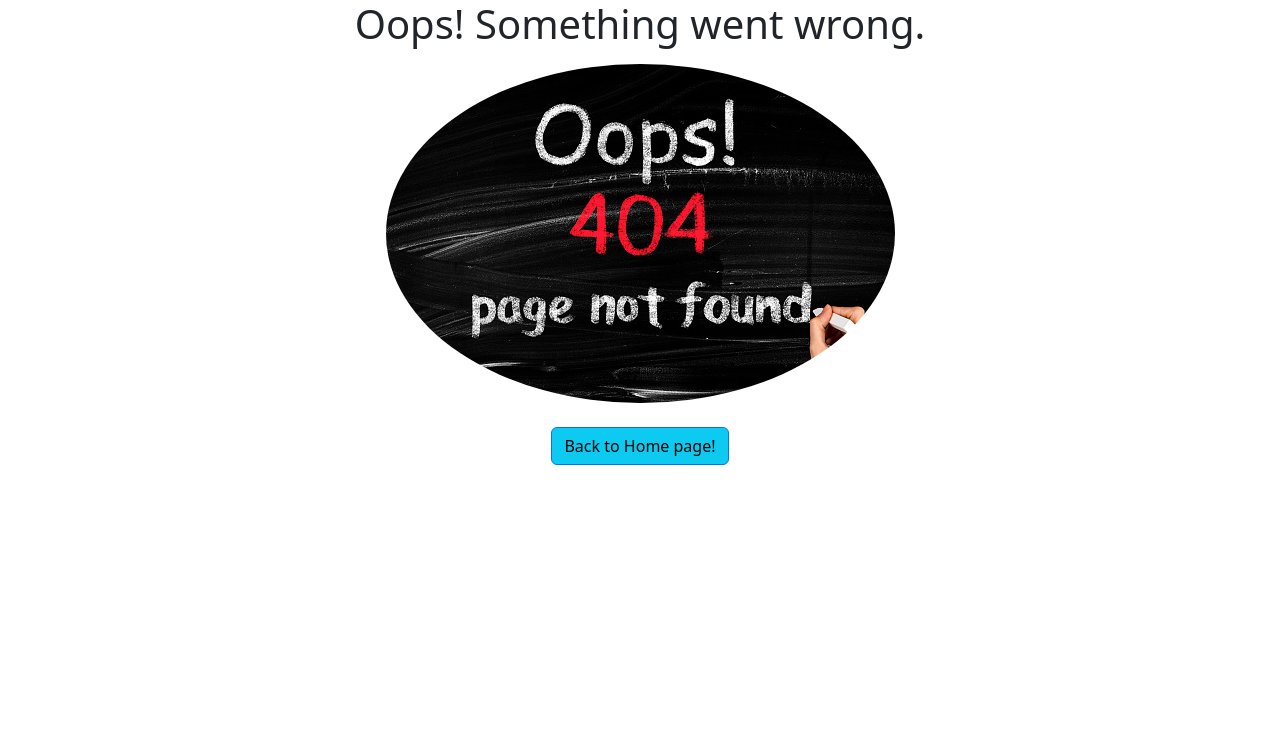
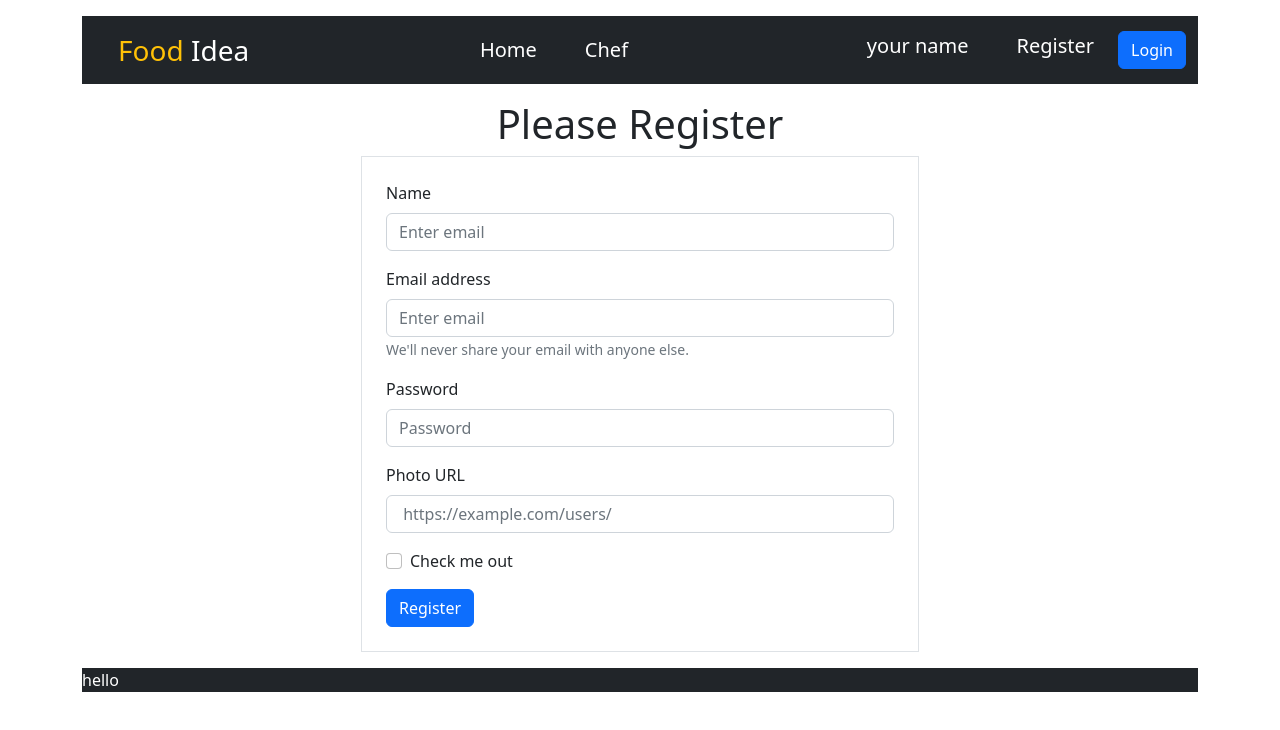
Before and after one commit to SAIDUR-WAY/food-idea-client, a React (Vite) app: page /register in a window 1280 px wide. Shown: the top 730 px of the page. Built offline with nearby package versions, Linux system fonts and the light colour scheme.

Commit message:
login and register page added

```diff
--- a/src/Home/Home/Header.jsx
+++ b/src/Home/Home/Header.jsx
@@ -14,8 +14,9 @@ const Header = () => {
             <Link className='px-4 text-decoration-none text-white' to="/chefs">Chef</Link>
           </Nav>
           <Nav className=''>
-            <Link className='px-4 text-decoration-none text-white' to="">More deets</Link>
-           <Button ><Link className=' text-decoration-none text-white' to=''>Login</Link></Button>
+            <Link className='px-4 text-decoration-none text-white' to="">your name</Link>
+            <Link className='px-4 text-decoration-none text-white' to="/register">Register</Link>
+           <Button ><Link className=' text-decoration-none text-white' to='/login'>Login</Link></Button>
           </Nav>
         </Navbar.Collapse>
       </Container>
--- a/src/errorPage/ErrorPage.jsx
+++ b/src/errorPage/ErrorPage.jsx
@@ -1,16 +1,17 @@
 import React from 'react';
 import error from '../assets/404page.jpg'
-import { Button } from 'react-bootstrap';
+import { Button, Container } from 'react-bootstrap';
 import { Link } from 'react-router-dom';
-
 const ErrorPage = ({errorMessage}) => {
      return (
-          <div className='mx-auto text-center'>
+          <Container>
+               <div className='mx-auto text-center  '>
           <h1>Oops! Something went wrong.</h1>
           <p>{errorMessage}</p>
           <img src={error} alt="Error" className=' rounded-circle' />
           <Button className='d-block mx-auto mt-4 bg-info '><Link className='text-decoration-none text-black' to='/'>Back to Home page!</Link></Button>
         </div>
+          </Container>
      );
 };
 
--- /dev/null
+++ b/src/pages/Login.jsx
@@ -0,0 +1,52 @@
+import React from 'react'
+import { Button, Form } from 'react-bootstrap'
+
+const Login = () => {
+
+     const handleLogIn = event =>{
+          event.preventDefault()
+
+          const form = event.target;
+          const email =form.email.value;
+          const password = form.password.value;
+          console.log(name, email, password)
+     }
+
+  return (
+    <section>
+      <h2 className="fs-1 text-center">Please LogIn</h2>
+      <Form onSubmit={handleLogIn} className="w-50 mx-auto border border-1 p-4">
+        <Form.Group className="mb-3" controlId="formBasicEmail">
+          <Form.Label>Email address</Form.Label>
+          <Form.Control
+            type="email"
+            name="email"
+            placeholder="Enter email"
+            required
+          />
+          <Form.Text className="text-muted">
+            We'll never share your email with anyone else.
+          </Form.Text>
+        </Form.Group>
+
+        <Form.Group className="mb-3" controlId="formBasicPassword">
+          <Form.Label>Password</Form.Label>
+          <Form.Control
+            type="password"
+            name="password"
+            placeholder="Password"
+            required
+          />
+        </Form.Group>
+        <Form.Group className="mb-3" controlId="formBasicCheckbox">
+          <Form.Check type="checkbox" label="Check me out" required />
+        </Form.Group>
+        <Button variant="primary" type="submit">
+          LogIn
+        </Button>
+      </Form>
+    </section>
+  )
+}
+
+export default Login
--- /dev/null
+++ b/src/pages/Register.jsx
@@ -0,0 +1,51 @@
+import React from 'react'
+import { Button, Form } from 'react-bootstrap'
+
+const Register = () => {
+
+     const handleSubmit = (event)=>{
+          event.preventDefault()
+
+          const form = event.target;
+          const name = form.name.value;
+          const email =form.email.value;
+          const password = form.password.value;
+          console.log(name, email, password)
+     }
+
+  return (
+    <div >
+     <h2 className='fs-1 text-center'>Please Register</h2>
+      <Form onSubmit={handleSubmit} className='w-50 mx-auto border border-1 p-4'>
+        <Form.Group className="mb-3" controlId="formBasicName">
+          <Form.Label>Name</Form.Label>
+          <Form.Control type="text" name='name' placeholder="Enter email" />
+        </Form.Group>
+        <Form.Group className="mb-3" controlId="formBasicEmail">
+          <Form.Label>Email address</Form.Label>
+          <Form.Control type="email" name='email' placeholder="Enter email" required />
+          <Form.Text className="text-muted">
+            We'll never share your email with anyone else.
+          </Form.Text>
+        </Form.Group>
+
+        <Form.Group className="mb-3" controlId="formBasicPassword">
+          <Form.Label>Password</Form.Label>
+          <Form.Control type="password" name='password' placeholder="Password" required />
+        </Form.Group>
+        <Form.Group className="mb-3" controlId="formBasicPassword">
+          <Form.Label>Photo URL</Form.Label>
+          <Form.Control type="url" name='Photo URL' placeholder=" https://example.com/users/" required />
+        </Form.Group>
+        <Form.Group className="mb-3" controlId="formBasicCheckbox">
+          <Form.Check type="checkbox" label="Check me out" required />
+        </Form.Group>
+        <Button variant="primary" type="submit">
+          Register
+        </Button>
+      </Form>
+    </div>
+  )
+}
+
+export default Register
```
Also changed, not shown: src/routes/router.jsx (+10 -0 lines).
